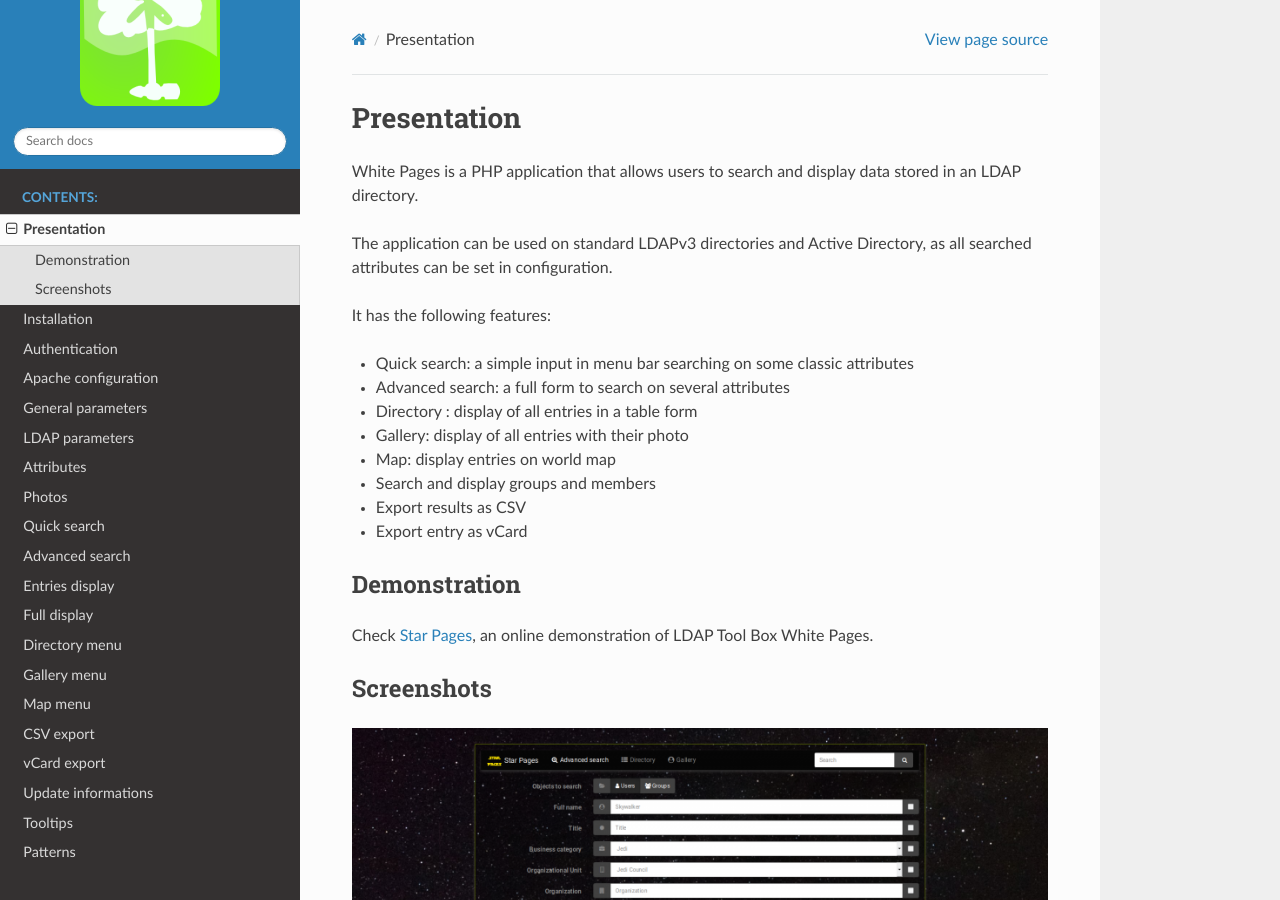
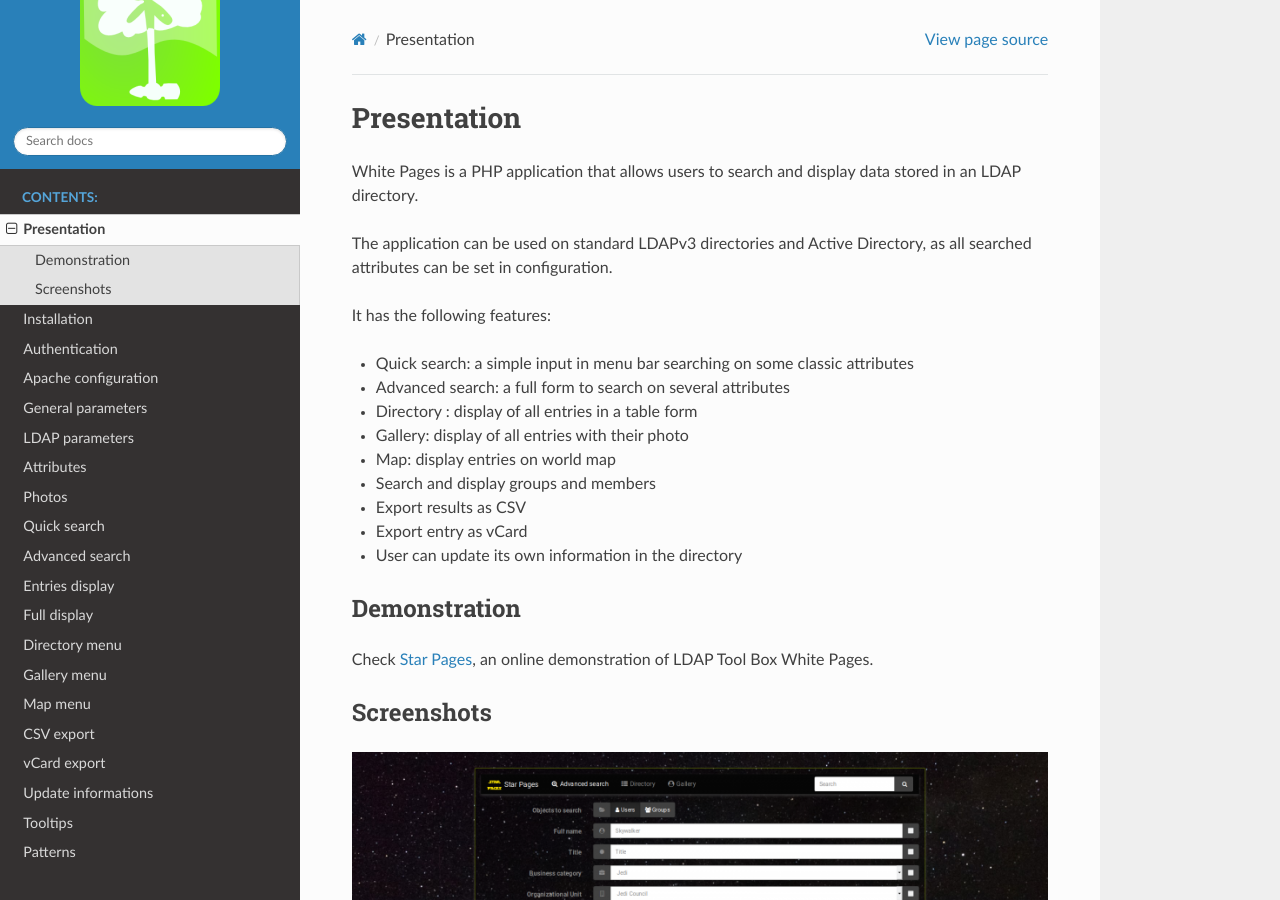
Before and after one commit to ltb-project/white-pages, a Sphinx documentation site: the page built from docs/presentation.rst, in a window 1280 px wide and 900 px high. Built offline with Sphinx 7.4.7 and the Read the Docs theme 3.1.0, drawn with Linux system fonts in a browser that asks for light colours.

Commit message:
Update feature list

```diff
--- a/docs/presentation.rst
+++ b/docs/presentation.rst
@@ -15,6 +15,7 @@ It has the following features:
 * Search and display groups and members
 * Export results as CSV
 * Export entry as vCard
+* User can update its own information in the directory
 
 Demonstration
 -------------
```
Also changed, not shown: README.md (+1 -0 lines).
